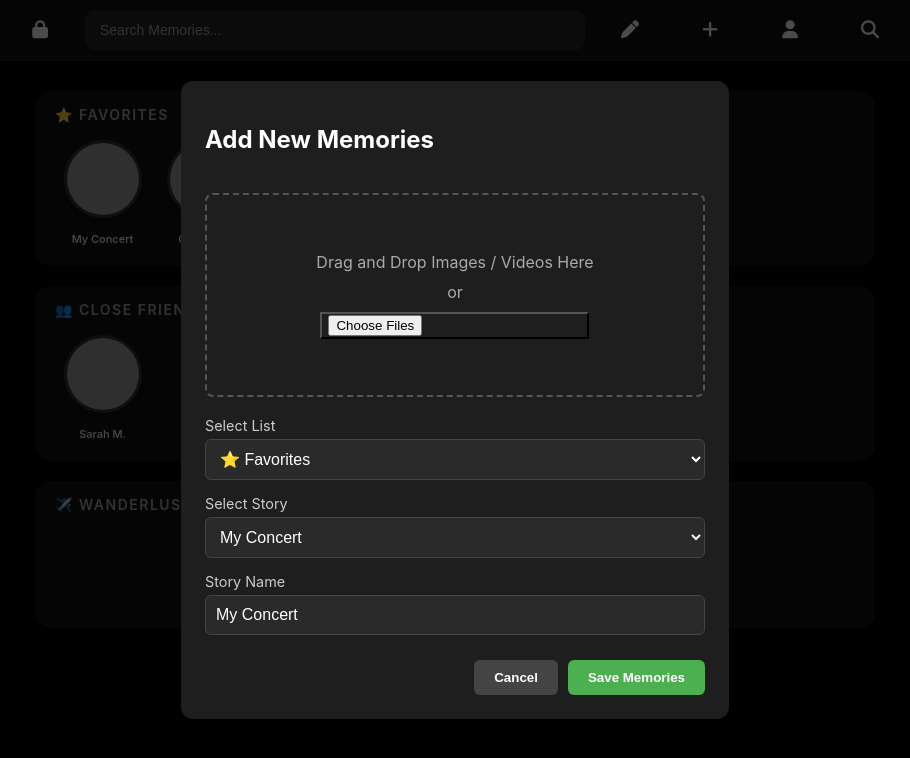
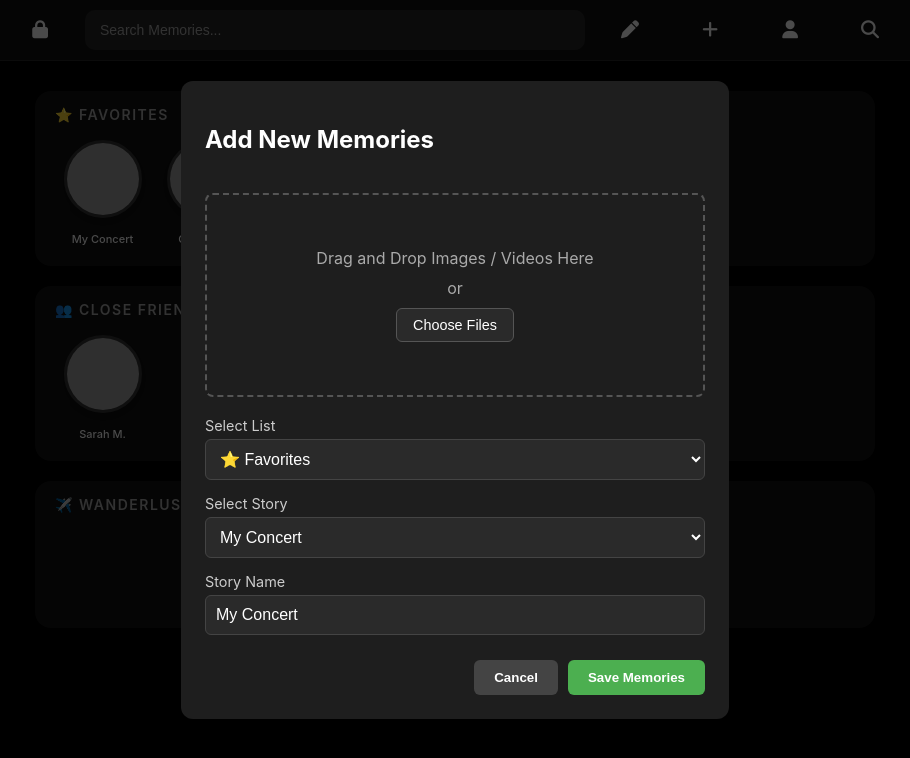
Before and after one commit to aravindkumarrr/MemoryBoard, a React (Create React App) app: page / in a window 1280 px wide. Both pictures are taken after a click on the button 895 px from the left and 30 px from the top of the page. Shown: the top 758 px of the page, without its empty margins (185-1095 px from the left). Built offline with nearby package versions, Linux system fonts and the light colour scheme; grey boxes are pictures that could not be loaded.

Commit message:
changed button style to be centered

```diff
--- a/src/components/StoryEditor/AddMemoryModal.css
+++ b/src/components/StoryEditor/AddMemoryModal.css
@@ -44,8 +44,12 @@
     display: flex;
     flex-direction: column;
     align-items: center;
+    justify-content: center;
     gap: 10px;
     color: #aaa;
+    width: 100%;
+    height: 100%;
+    cursor: pointer;
 }
 
 .media-preview {
@@ -70,6 +74,7 @@
     font-size: 0.9rem;
     color: #ccc;
 }
+
 .form-group select,
 .form-group input {
     padding: 10px;
@@ -110,8 +115,6 @@
     background: #4CAF50;
     color: #fff;
 }
-
-/* --- Add these to AddMemoryModal.css --- */
 
 .drop-zone.has-media {
     border-color: #4CAF50;
@@ -190,9 +193,17 @@
     cursor: pointer;
 }
 
-#choose_files_button{
-    background-color: transparent;
-    display: flex;
-    align-items: center;
-    overflow-x: hidden;
+.custom-choose-btn {
+    background-color: #2a2a2a;
+    color: #fff;
+    border: 1px solid #555;
+    padding: 8px 16px;
+    border-radius: 6px;
+    cursor: pointer;
+    font-size: 0.9rem;
+    transition: background-color 0.2s ease;
 }
+
+.custom-choose-btn:hover {
+    background-color: #444;
+}
--- a/src/components/StoryEditor/AddMemoryModal.jsx
+++ b/src/components/StoryEditor/AddMemoryModal.jsx
@@ -1,15 +1,17 @@
-import React, { useState, useEffect } from 'react';
+import React, { useState, useEffect, useRef } from 'react';
 import './AddMemoryModal.css';
 
 function AddMemoryModal({ categories, onClose, onSave }) {
     const [isDragging, setIsDragging] = useState(false);
-    const [mediaList, setMediaList] = useState([]); // Now an array!
+    const [mediaList, setMediaList] = useState([]);
 
     const [listId, setListId] = useState(categories.length > 0 ? categories[0].listId : 'NEW_LIST');
     const [listName, setListName] = useState('');
 
     const [storyId, setStoryId] = useState('NEW_STORY');
     const [storyName, setStoryName] = useState('');
+
+    const fileInputRef = useRef(null);
 
     useEffect(() => {
         if (listId === 'NEW_LIST') {
@@ -59,7 +61,6 @@ function AddMemoryModal({ categories, onClose, onSave }) {
         }
     };
 
-    // Uses Promise.all to ensure order is perfectly maintained
     const processFiles = async (files) => {
         const fileArray = Array.from(files);
         const newMediaPromises = fileArray.map(file => {
@@ -89,8 +90,13 @@ function AddMemoryModal({ categories, onClose, onSave }) {
             alert("Please upload at least one image or video first.");
             return;
         }
-    // Pass the entire list up
         onSave({ listId, listName, storyId, storyName, mediaList });
+    };
+
+    const handleAreaClick = () => {
+        if (fileInputRef.current) {
+            fileInputRef.current.click();
+        }
     };
 
     const selectedCat = categories.find(c => c.listId === listId);
@@ -127,13 +133,18 @@ function AddMemoryModal({ categories, onClose, onSave }) {
                             </div>
                         </div>
                     ) : (
-            <div className="drop-placeholder">
+                        <div className="drop-placeholder" onClick={handleAreaClick}>
                             <span>Drag and Drop Images / Videos Here</span>
                             <span>or</span>
-                <button id = "choose_files_button">
-                    <input style={{color: "transparent"}} type="file" multiple accept="image/*,video/*" onChange={handleFileInput}/>
-                </button>
-
+                            <button type="button" className="custom-choose-btn">Choose Files</button>
+                            <input
+                                type="file"
+                                multiple
+                                accept="image/*,video/*"
+                                onChange={handleFileInput}
+                                ref={fileInputRef}
+                                style={{ display: 'none' }}
+                            />
                         </div>
                     )}
                 </div>
```
Lines whose indentation alone changed are shown as unchanged.
